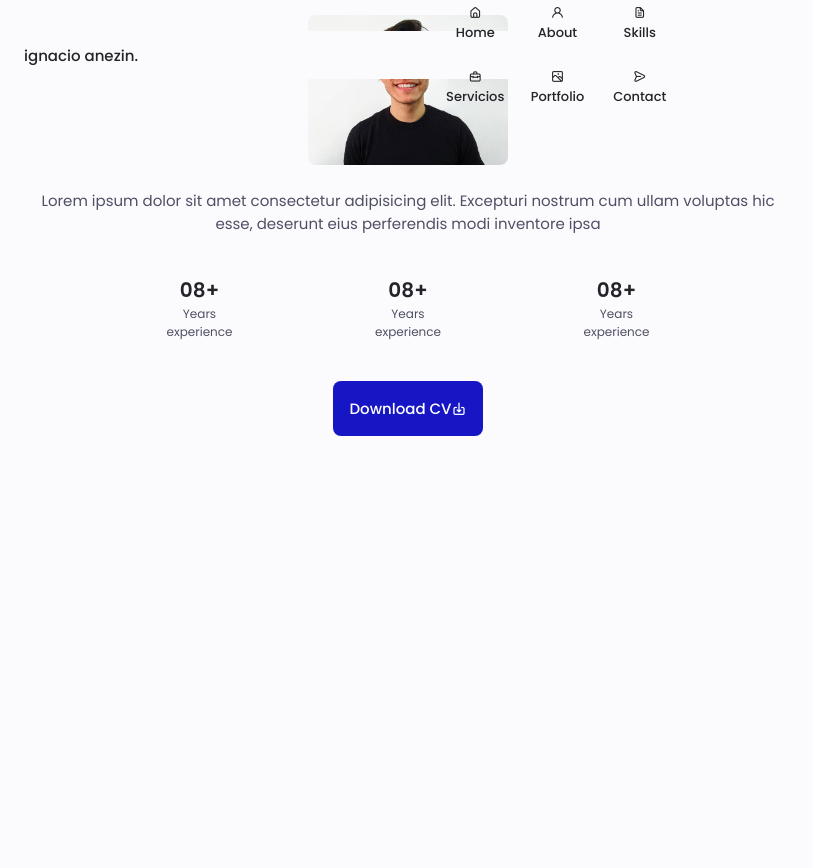
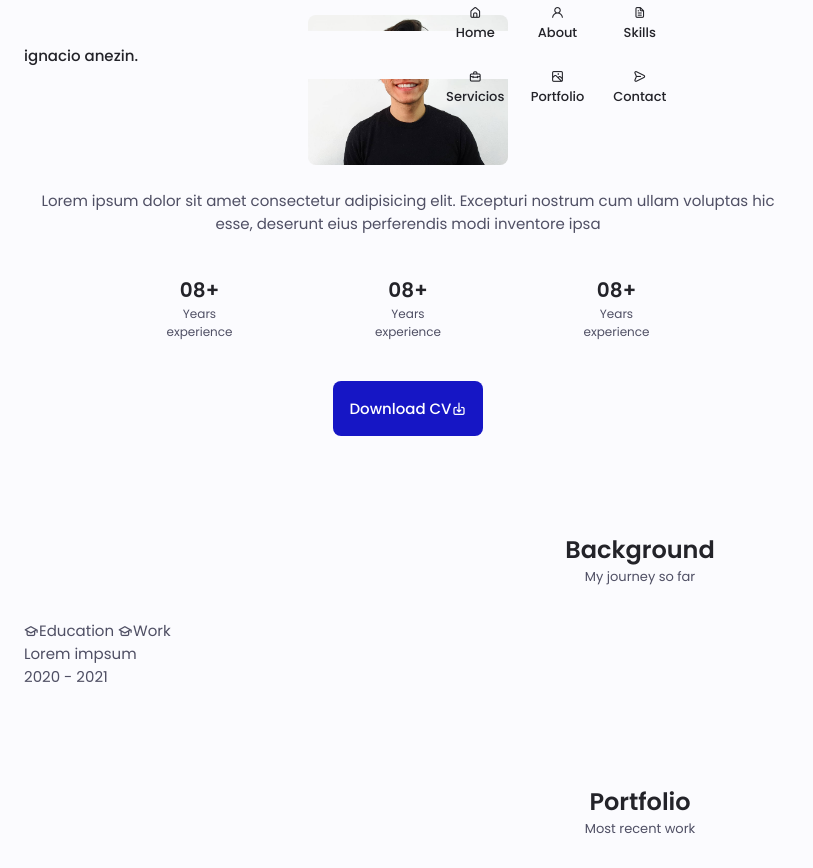
Before and after one commit to ignacioanezin/Portfolio-Ignacio, a website: page src/index.html in a window 1280 px wide. Shown: the part 721-1589 px from the top of the page, without its empty margins (0-813 px from the left). Before the commit the page ends 1269 px from the top, so only its background shows below. Drawn offline with nearby package versions, Linux system fonts and the light colour scheme.

Commit message:
background

```diff
--- a/src/index.html
+++ b/src/index.html
@@ -142,6 +142,66 @@
             </div>
         </section>
 
+        <!-- Background -->
+
+        <section class="background section">
+            <h2 class="section__title">Background</h2>
+            <span class="section__subtitle">My journey so far</span>
+
+            <div class="background__container container">
+                <div class="background__tabs">
+                    <div class="background__button button--flex">
+                        <i class="uil uil-graduation-cap "></i>
+                        Education
+                    </div>
+
+                    <div class="background__button button--flex">
+                        <i class="uil uil-graduation-cap "></i>
+                        Work
+                    </div>
+                </div>
+
+                <div class="background__expirience"></div>
+                    <!-- Background content 1 -->
+                    <div class="background__content">
+                        <!-- Background 1 -->
+                        <div class="background__data">
+                            <div>
+                                <h3 class="background__title"></h3>
+                                <span class="background__subtitle">Lorem impsum</span>
+                                <div class="background__date">
+                                    2020 - 2021
+                                </div>
+                            </div>
+
+                            <div>
+                                <span class="background__dot"></span>
+                                <span class="background__line"></span>
+                            </div>
+
+
+                        </div>
+                    </div>
+                </div>
+            </div>
+        </section>
+
+        <!-- Portfolio -->
+
+        <section class="portfolio section" id="portfolio">
+            <h2 class="section__title">Portfolio</h2>
+            <span class="section__subtitle">Most recent work</span>
+
+            <div class="portfolio__container container">
+                <div>
+                    <!-- Project #1 -->
+                    <div class="portfolio__content grid">
+                        <img src="" alt="" class="portfolio__img">
+                    </div>
+                </div>
+            </div>
+        </section>
+
     </main>
 
     <script src="./js/main.js"></script>
```
